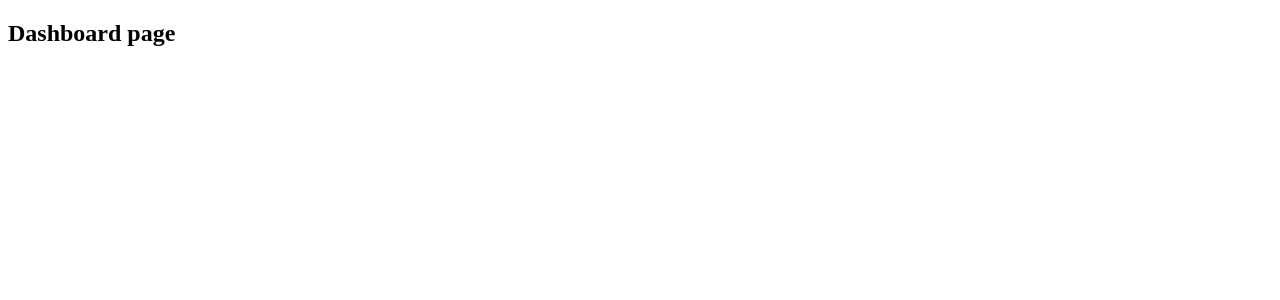
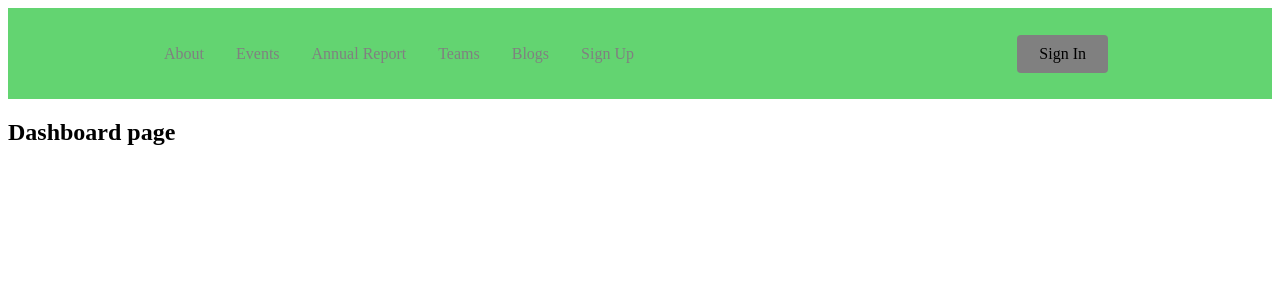
Before and after one commit to Banyan-Labs/time-tracking-app-board, a React (Create React App) app: page /dashboard in a window 1280 px wide. Shown: the top 300 px of the page. Built offline with nearby package versions, Linux system fonts and the light colour scheme.

Commit message:
created a nav bar

```diff
--- a/package.json
+++ b/package.json
@@ -9,6 +9,7 @@
     "axios": "^0.21.1",
     "react": "^17.0.2",
     "react-dom": "^17.0.2",
+    "react-icons": "^4.2.0",
     "react-router-dom": "^5.2.0",
     "react-scripts": "4.0.3",
     "styled-components": "^5.3.1",
--- a/src/App.jsx
+++ b/src/App.jsx
@@ -2,6 +2,7 @@
 import { BrowserRouter as Router, Switch } from "react-router-dom";
 import AppRoute from "./routes/AppRoute";
 import routes from "./routes";
+import Navbar from "./Components/Navbar/Navbar";
 
 const App = () => {
   return (
--- /dev/null
+++ b/src/Components/Navbar/Navbar.jsx
@@ -0,0 +1,46 @@
+import React from 'react';
+import {
+Nav,
+NavLink,
+Bars,
+NavMenu,
+NavBtn,
+NavBtnLink,
+} from './NavbarStyle';
+
+
+export default function Navbar() {
+    return (
+        <div>
+	<Nav>
+		<Bars />
+
+		<NavMenu>
+		<NavLink to='/about' activeStyle>
+			About
+		</NavLink>
+		<NavLink to='/events' activeStyle>
+			Events
+		</NavLink>
+		<NavLink to='/annual' activeStyle>
+			Annual Report
+		</NavLink>
+		<NavLink to='/team' activeStyle>
+			Teams
+		</NavLink>
+		<NavLink to='/blogs' activeStyle>
+			Blogs
+		</NavLink>
+		<NavLink to='/sign-up' activeStyle>
+			Sign Up
+		</NavLink>
+		{/* Second Nav */}
+		{/* <NavBtnLink to='/sign-in'>Sign In</NavBtnLink> */}
+		</NavMenu>
+		<NavBtn>
+		<NavBtnLink to='/signin'>Sign In</NavBtnLink>
+		</NavBtn>
+	</Nav>
+        </div>
+    )
+};
--- /dev/null
+++ b/src/Components/Navbar/NavbarStyle.js
@@ -0,0 +1,86 @@
+import { FaBars } from 'react-icons/fa';
+import { NavLink as Link } from 'react-router-dom';
+import styled from 'styled-components';
+
+export const Nav = styled.nav`
+background: #63D471;
+height: 85px;
+display: flex;
+justify-content: space-between;
+padding: 0.2rem calc((100vw - 1000px) / 2);
+z-index: 12;
+/* Third Nav */
+/* justify-content: flex-start; */
+`;
+
+export const NavLink = styled(Link)`
+color: #808080;
+display: flex;
+align-items: center;
+text-decoration: none;
+padding: 0 1rem;
+height: 100%;
+cursor: pointer;
+&.active {
+	color: #000000;
+}
+`;
+
+export const Bars = styled(FaBars)`
+display: none;
+color: #808080;
+@media screen and (max-width: 768px) {
+	display: block;
+	position: absolute;
+	top: 0;
+	right: 0;
+	transform: translate(-100%, 75%);
+	font-size: 1.8rem;
+	cursor: pointer;
+}
+`;
+
+export const NavMenu = styled.div`
+display: flex;
+align-items: center;
+margin-right: -24px;
+/* Second Nav */
+/* margin-right: 24px; */
+/* Third Nav */
+/* width: 100vw;
+white-space: nowrap; */
+@media screen and (max-width: 768px) {
+	display: none;
+}
+`;
+
+export const NavBtn = styled.nav`
+display: flex;
+align-items: center;
+margin-right: 24px;
+/* Third Nav */
+/* justify-content: flex-end;
+width: 100vw; */
+@media screen and (max-width: 768px) {
+	display: none;
+}
+`;
+
+export const NavBtnLink = styled(Link)`
+border-radius: 4px;
+background: #808080;
+padding: 10px 22px;
+color: #000000;
+outline: none;
+border: none;
+cursor: pointer;
+transition: all 0.2s ease-in-out;
+text-decoration: none;
+/* Second Nav */
+margin-left: 24px;
+&:hover {
+	transition: all 0.2s ease-in-out;
+	background: #fff;
+	color: #808080;
+}
+`;
--- a/src/Components/SampleComponent/index.jsx
+++ b/src/Components/SampleComponent/index.jsx
@@ -1,5 +1,6 @@
 import React from 'react'
 import { Container, CardsWrapper, Card, Text } from './style';
+
 
 const SampleComponent = () => {
     return (
--- a/src/routes/AppRoute.jsx
+++ b/src/routes/AppRoute.jsx
@@ -1,20 +1,29 @@
 import React from "react";
 import { Route, Redirect } from "react-router-dom";
+import Navbar from "../Components/Navbar/Navbar";
 
 const AppRoute = ({ isProtected, ...rest }) => {
   const isAuth = true;
   return (
+
+    <>
+
+<Navbar />
     <Route
       render={(props) =>
         isProtected && !isAuth ? (
           <Redirect
             to={{ pathname: "/sign-in", state: { from: props.location } }}
           />
+
+
         ) : (
           <Route {...rest} />
         )
       }
     />
+
+    </>
   );
 };
 
```
Also changed, not shown: 1 other file (tests, documents, lock files or other folders).
